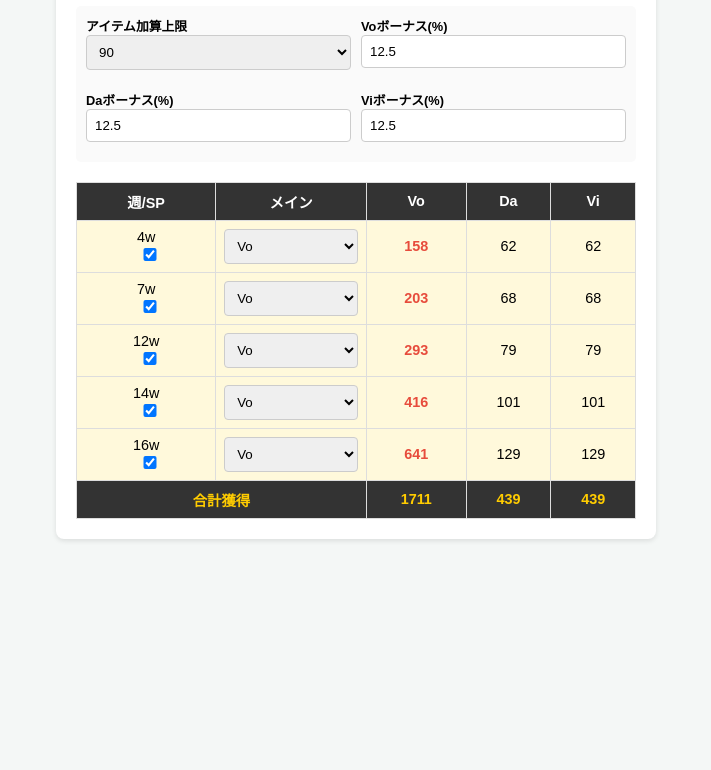
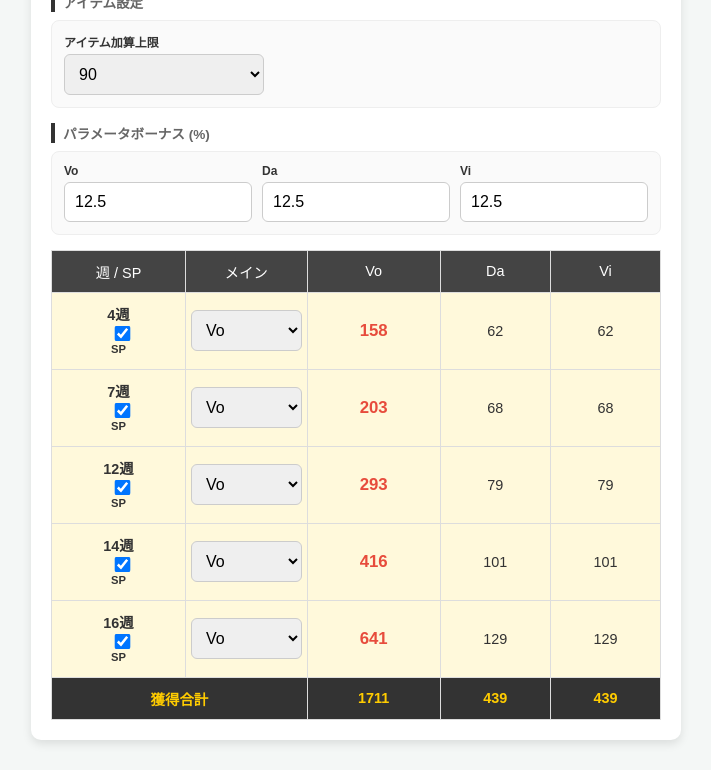
Before and after one commit to kurobikarijohn/kurobikarijohn.github.io, a plain HTML site: page index.html in a window 1280 px wide. Shown: the part 119-889 px from the top of the page, without its empty margins (284-995 px from the left). Before the commit the page ends 800 px from the top, so only its background shows below. Drawn offline with Linux system fonts and the light colour scheme.

Commit message:
index.html

```diff
--- a/index.html
+++ b/index.html
@@ -5,27 +5,39 @@
     <meta name="viewport" content="width=device-width, initial-scale=1.0">
     <title>パラメータ獲得シミュレーター</title>
     <style>
-        body { font-family: sans-serif; max-width: 600px; margin: 20px auto; padding: 10px; background-color: #f4f7f6; }
-        .card { background: white; padding: 20px; border-radius: 8px; box-shadow: 0 2px 5px rgba(0,0,0,0.1); }
-        .config-section { display: grid; grid-template-columns: 1fr 1fr; gap: 10px; margin-bottom: 20px; background: #fafafa; padding: 10px; border-radius: 5px; }
-        .form-group { margin-bottom: 10px; }
-        label { display: block; font-size: 0.8rem; font-weight: bold; }
-        input, select { width: 100%; padding: 8px; box-sizing: border-box; border: 1px solid #ccc; border-radius: 4px; }
-        table { width: 100%; border-collapse: collapse; margin-top: 10px; font-size: 0.9rem; }
-        th, td { border: 1px solid #ddd; padding: 8px; text-align: center; }
-        th { background: #333; color: white; }
+        body { font-family: sans-serif; max-width: 650px; margin: 20px auto; padding: 10px; background-color: #f4f7f6; color: #333; }
+        .card { background: white; padding: 20px; border-radius: 10px; box-shadow: 0 4px 10px rgba(0,0,0,0.1); }
+        h1 { font-size: 1.2rem; text-align: center; margin-bottom: 20px; }
+
+        /* 設定エリアのレイアウト */
+        .section-title { font-size: 0.85rem; font-weight: bold; color: #666; margin-bottom: 8px; border-left: 4px solid #333; padding-left: 8px; }
+        .config-row { background: #fafafa; padding: 12px; border-radius: 8px; margin-bottom: 15px; border: 1px solid #eee; }
+        .grid-3 { display: grid; grid-template-columns: 1fr 1fr 1fr; gap: 10px; }
+
+        label { display: block; font-size: 0.75rem; font-weight: bold; margin-bottom: 4px; }
+        input, select { width: 100%; padding: 10px; box-sizing: border-box; border: 1px solid #ccc; border-radius: 6px; font-size: 1rem; }
+
+        /* テーブルのデザイン */
+        table { width: 100%; border-collapse: collapse; margin-top: 10px; font-size: 0.9rem; background: white; }
+        th, td { border: 1px solid #ddd; padding: 10px 5px; text-align: center; }
+        th { background: #444; color: white; font-weight: 500; }
+
         .is-sp { background-color: #fff9db; }
-        .val-main { font-weight: bold; color: #e74c3c; }
+        .val-main { font-weight: bold; color: #e74c3c; font-size: 1.05rem; }
         .total-row { background: #333; color: #ffcc00; font-weight: bold; }
+
+        .sp-label { font-size: 0.7rem; font-weight: bold; cursor: pointer; }
+        input[type="checkbox"] { transform: scale(1.2); vertical-align: middle; cursor: pointer; }
     </style>
 </head>
 <body>
 
 <div class="card">
-    <h2>パラメータ獲得シミュレーター</h2>
+    <h1>パラメータ獲得シミュレーター</h1>
 
-    <div class="config-section">
-        <div class="form-group">
+    <div class="section-title">アイテム設定</div>
+    <div class="config-row">
+        <div style="max-width: 200px;">
             <label>アイテム加算上限</label>
             <select id="limit" onchange="calculate()">
                 <option value="90">90</option>
@@ -33,16 +45,20 @@
                 <option value="70">70</option>
             </select>
         </div>
-        <div class="form-group"><label>Voボーナス(%)</label><input type="number" id="bVo" value="12.5" step="0.1" oninput="calculate()"></div>
-        <div class="form-group"><label>Daボーナス(%)</label><input type="number" id="bDa" value="12.5" step="0.1" oninput="calculate()"></div>
-        <div class="form-group"><label>Viボーナス(%)</label><input type="number" id="bVi" value="12.5" step="0.1" oninput="calculate()"></div>
+    </div>
+
+    <div class="section-title">パラメータボーナス (%)</div>
+    <div class="config-row grid-3">
+        <div><label>Vo</label><input type="number" id="bVo" value="12.5" step="0.1" oninput="calculate()"></div>
+        <div><label>Da</label><input type="number" id="bDa" value="12.5" step="0.1" oninput="calculate()"></div>
+        <div><label>Vi</label><input type="number" id="bVi" value="12.5" step="0.1" oninput="calculate()"></div>
     </div>
 
     <table>
         <thead>
             <tr>
-                <th>週/SP</th>
-                <th>メイン</th>
+                <th style="width: 22%;">週 / SP</th>
+                <th style="width: 20%;">メイン</th>
                 <th>Vo</th>
                 <th>Da</th>
                 <th>Vi</th>
@@ -51,7 +67,7 @@
         <tbody id="table-body"></tbody>
         <tfoot>
             <tr class="total-row">
-                <td colspan="2">合計獲得</td>
+                <td colspan="2">獲得合計</td>
                 <td id="tVo">0</td><td id="tDa">0</td><td id="tVi">0</td>
             </tr>
         </tfoot>
@@ -72,8 +88,17 @@
         const tr = document.createElement('tr');
         tr.id = `row-${i}`;
         tr.innerHTML = `
-            <td>${item.w}w <input type="checkbox" id="sp-${i}" checked onchange="calculate()"></td>
-            <td><select id="type-${i}" onchange="calculate()"><option value="Vo">Vo</option><option value="Da">Da</option><option value="Vi">Vi</option></select></td>
+            <td>
+                <strong>${item.w}週</strong>
+                <label class="sp-label"><input type="checkbox" id="sp-${i}" checked onchange="calculate()"> SP</label>
+            </td>
+            <td>
+                <select id="type-${i}" onchange="calculate()">
+                    <option value="Vo">Vo</option>
+                    <option value="Da">Da</option>
+                    <option value="Vi">Vi</option>
+                </select>
+            </td>
             <td id="v-${i}-Vo">0</td><td id="v-${i}-Da">0</td><td id="v-${i}-Vi">0</td>
         `;
         tbody.appendChild(tr);
```
